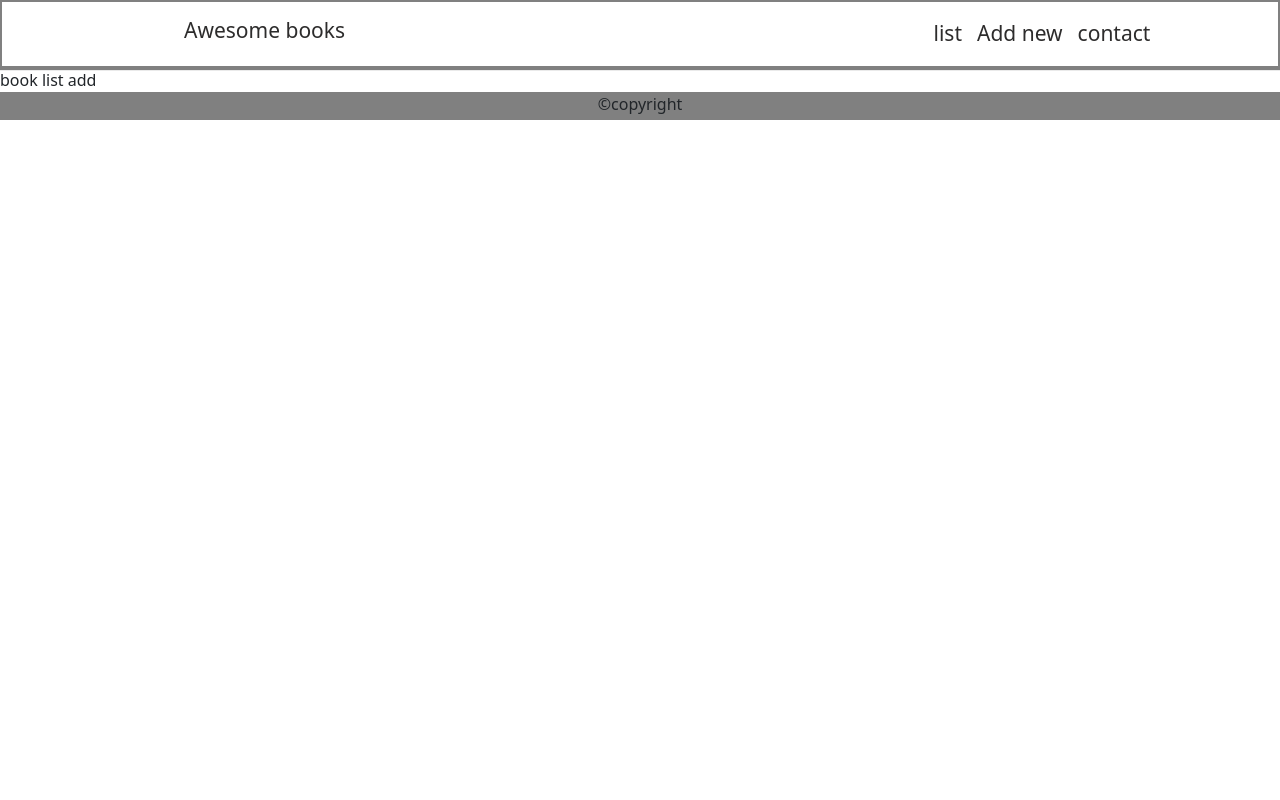
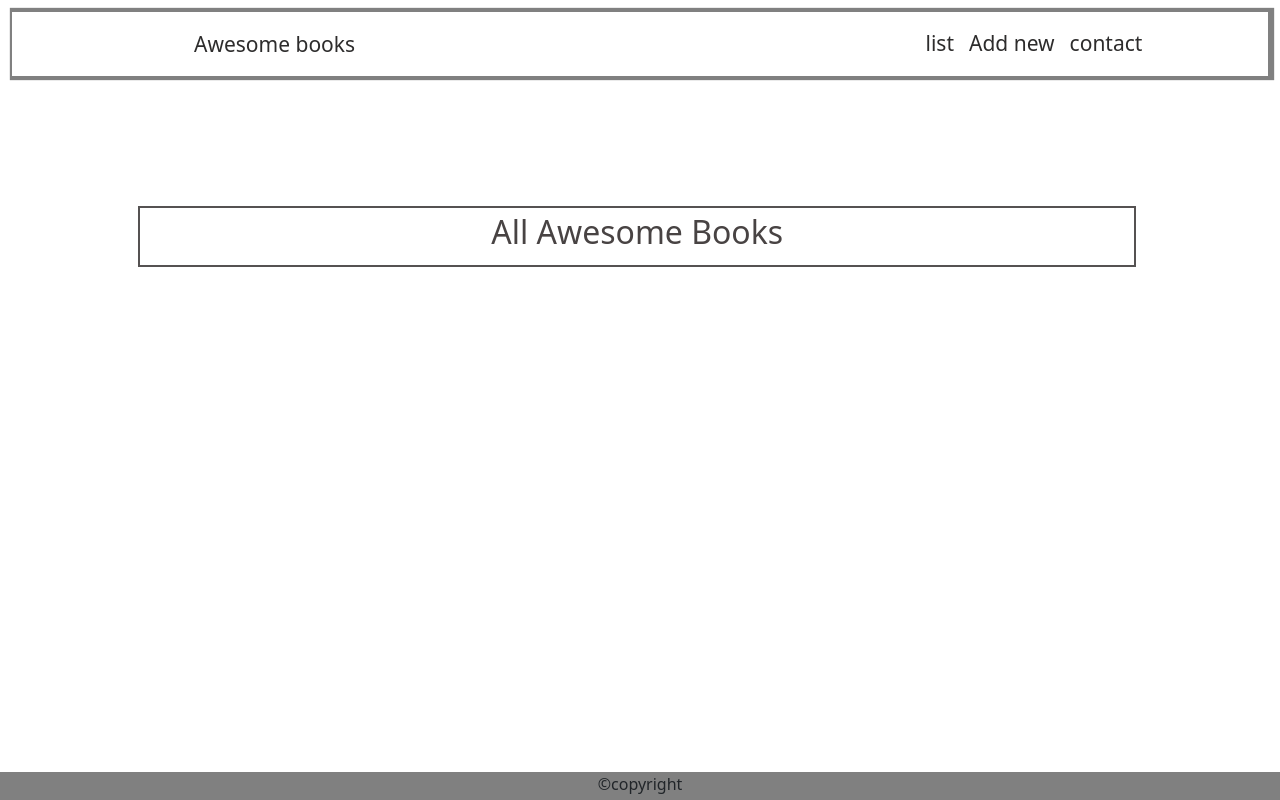
Before and after one commit to techmoves/Awesome-books, a website: page index.html in a window 1280 px wide. Drawn offline with nearby package versions, Linux system fonts and the light colour scheme.

Commit message:
Add comments to divide sections and style the list page

```diff
--- a/index.html
+++ b/index.html
@@ -10,6 +10,9 @@
     <title>Awesome book</title>
 </head>
 <body>
+
+  <!-- Navigation section -->
+
   <header>
     <nav class="menu">
       <ul>
@@ -22,7 +25,17 @@
       </ul>
     </nav>
   </header>
-  book list add
+
+  <!-- book list display section -->
+
+  <div class="book-list">
+     <h2>
+      All Awesome Books
+     </h2>
+  </div>
+
+  <!-- book list add section -->
+
     <div class="container mt-4 hidden">
     <h1 class="display-4 text-center">
       <i class="fas fa-book-open text-primary"></i>Awesome books</h1>
@@ -48,6 +61,9 @@
         <input type="submit" value="Add" class="btn btn-success btn-block">
       </form>
   </div>
+
+      <!-- contact me section  -->
+
        <div class="container hidden">
   <h1>contact Information</h1>
     <p> Do you have any questions or you just want tosay "hello"?
@@ -59,8 +75,13 @@
         </ul>
     </p>
     </div>
+
+    <!-- footer with copyrights -->
+
     <footer id="footer">
-       &copy; <p>copyright</p>
+      <div class="copyright">
+        &copy; <p>copyright</p>
+      </div>
     </footer>
     <script src="script.js"></script>
     <script src="index.js"></script>
--- a/style.css
+++ b/style.css
@@ -1,43 +1,72 @@
 body {
   margin: 0;
 }
+
 a {
     list-style: none;
     text-decoration: none;
 }
+
 .logo {
   display: flex;
   position: absolute;
   margin-left: 150px;
-  top: 15px;
+  top: 29px;
 }
+
 .logo a {
   color: #2D2C2C;
   font-size: 21px;
+  font-weight: 500;
 }
+
 .nav-ul {
   display: flex;
   list-style: none;
   justify-content: flex-end;
   width: 90%;
 }
+
 .menu-nav {
   margin-left: 15px;
 }
+
 .menu {
+  margin: 10px 10px 10px 10px;
   border: 2px solid grey;
   box-shadow: 2px 0px 1px 2px grey;
 }
+
 .menu-nav a {
   color: #2D2C2C;
   font-size: 21px;
+  font-weight: 500;
 }
-#footer {
+
+.book-list {
+  color: #484343;
+  width: 78%;
+  display: flex;
+  justify-content: center;
+  height: 61px;
+  margin: 10% 10px 11px 138px;
+  border: 2px solid #555252;
+  align-items: center;
+}
+
+.copyright {
   display: flex;
   background-color: grey;
   justify-content: center;
   height: 28px;
 }
+
+#footer {
+  position: fixed;
+  bottom: 0;
+  width: 100%;
+}
+
 .hidden {
   display: none;
 }
```
